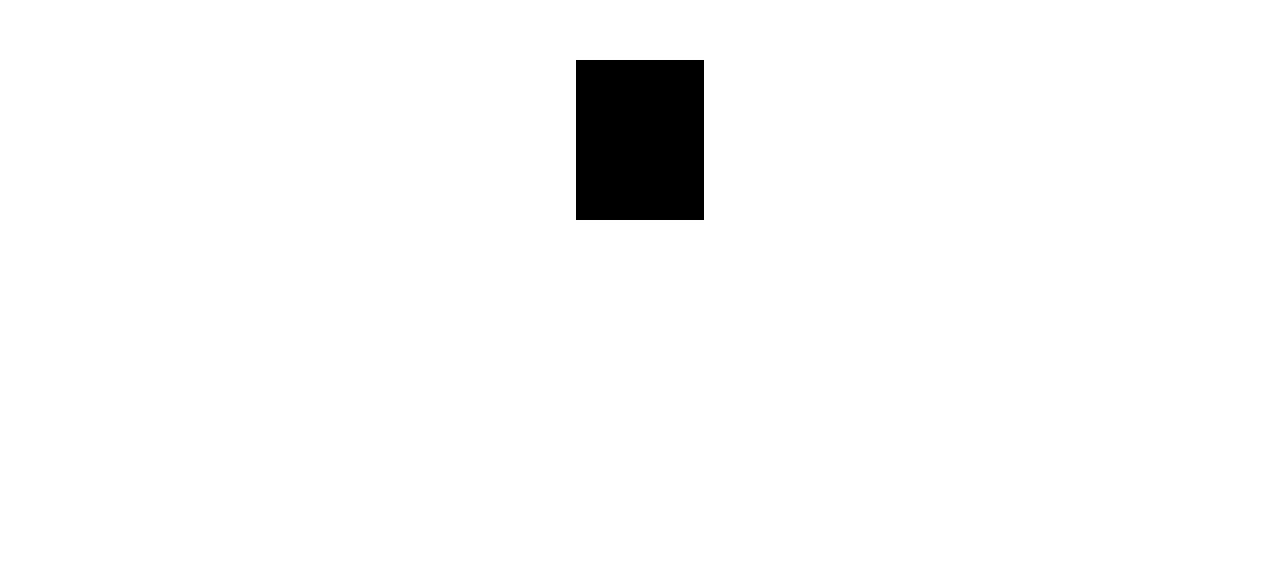
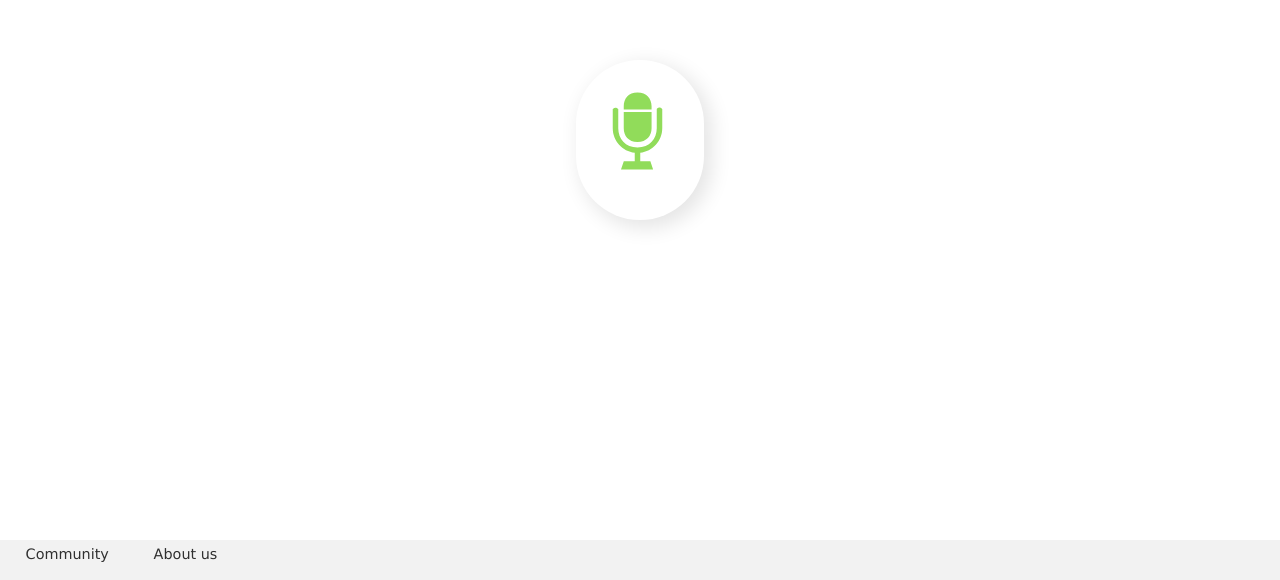
Before and after one commit to Christian-Kamdem/Stephen, a plain HTML site: page index.html in a window 1280 px wide. Shown: the part 220-800 px from the top of the page. Drawn offline with Linux system fonts and the light colour scheme.

Commit message:
Bottom bar and search button added

```diff
--- /dev/null
+++ b/JavaScript/index.js
@@ -0,0 +1,26 @@
+document.addEventListener("DOMContentLoaded",()=>{init();}
+,false);
+function init(){
+	const micro = document.getElementById("micro");
+	//Micro events handler
+		micro.addEventListener("mouseenter",(e)=>{
+			if(e.target.id === "micro"){
+				requestAnimationFrame(()=>{
+					micro.innerHTML = '<img src="Images/microWhite.svg"/>';
+					micro.style.backgroundColor = "#91dc5a";
+				});
+			}else{
+				e.stopPropagation();
+			}
+		},false);
+		micro.addEventListener("mouseleave",(e)=>{
+		if(e.target.id === "micro"){
+			requestAnimationFrame(()=>{
+				micro.style.backgroundColor = "white";
+				micro.innerHTML = '<img src="Images/micro2.svg"/>';
+			});
+		}else{
+			e.stopPropagation();
+		}
+	},false);
+}
--- a/Styles/index.css
+++ b/Styles/index.css
@@ -1,10 +1,47 @@
+#principal_header{
+	position:fixed;
+	bottom:0;
+	background-color:#f2f2f2;
+    width:100%;
+    height:5%;
+    left:0;
+}
+#principal_header ul {
+	list-style-type: none;
+    margin: 0;
+    padding: 0;
+    width:100%;
+    height:5%;
+    padding-top: 0.5%;
+    padding-left: 2%;
+}
+#principal_header ul a{
+	display:block;
+	cursor:pointer;
+	color:black;
+	font-family:Lucida Sans;
+	opacity:0.8;
+}
+#principal_header li{
+	float:left;
+	font-size:0.9em;
+	width:10%;
+}
 #micro{
 	position:fixed;
 	width:10%;
 	height:20%;
 	left:45%;
 	top:35%;
-	background-color:black;
+	border-radius: 100px;
+	 box-shadow: 6px 6px 20px 2px #e5e5e5;
+	 cursor: pointer;
+}
+#micro img{
+	width:60%;
+	height:60%;
+	margin-top:18%;
+	margin-left:18%;
 }
 /*
 #micro{
--- a/index.html
+++ b/index.html
@@ -3,7 +3,15 @@
 		<link rel="stylesheet" href="Styles/index.css" media="all" onload="if(media!='all')media='all'">
 	</haed>
 	<body>
+		<header id="principal_header">
+			<ul>
+				<li><a>Community</a></li>
+				<li><a>About us</a></li>
+			</ul>
+		</header>
 		<div id="micro">
+			<img src="Images/micro2.svg"/>
 		</div>
+		<script src="JavaScript/index.js"></script>
 	</body>
 </html>
```
Also changed, not shown: Images/micro.svg (added), Images/micro2.svg (added), Images/microWhite.svg (added).
